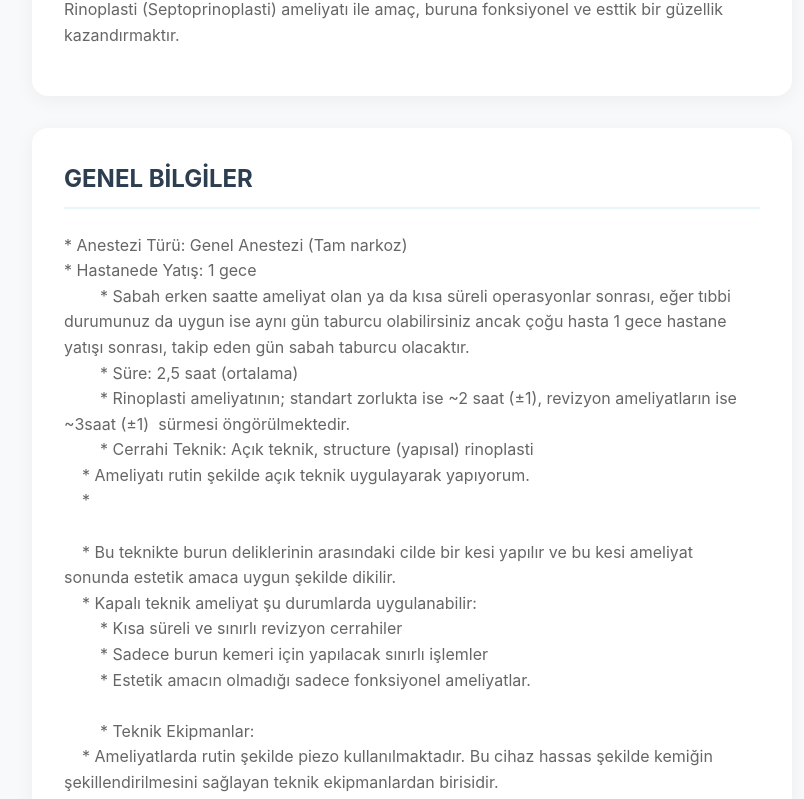
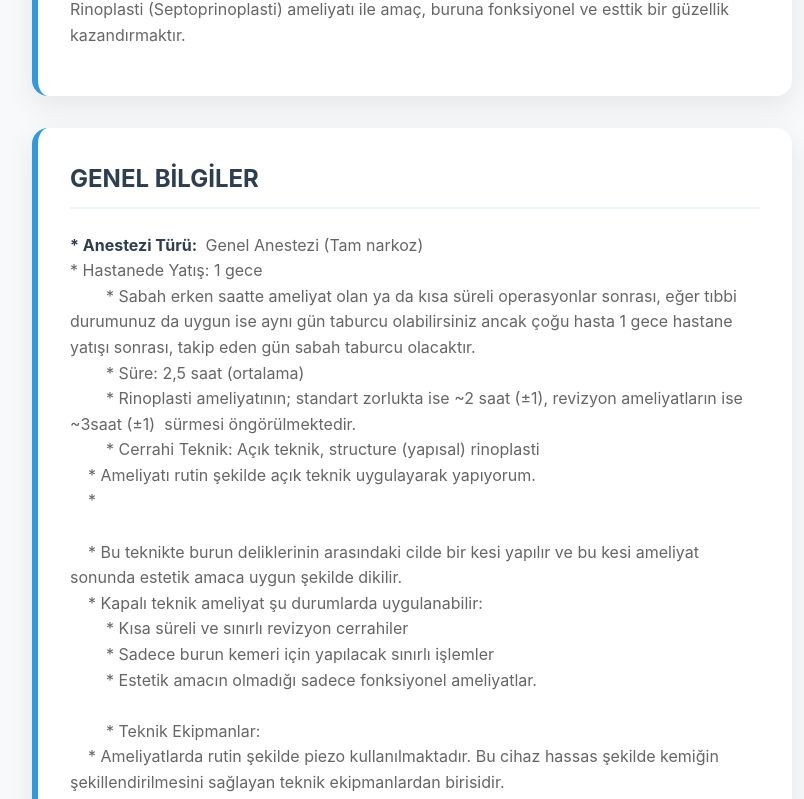
Before and after one commit to niedy707/rhinoplasty-info, a React (Vite) app: page / in a window 1280 px wide. Shown: the part 517-1316 px from the top of the page, without its empty margins (228-1032 px from the left). Built offline with nearby package versions, Linux system fonts and the light colour scheme.

Commit message:
Improve readability: bold keys before colons, enhance section styling

```diff
--- a/src/components/InfoSection.jsx
+++ b/src/components/InfoSection.jsx
@@ -1,18 +1,35 @@
 import React from 'react';
 
 export default function InfoSection({ data, isEditing, tabId, onAddSubsection }) {
+    // Helper to bold text before the first colon
+    const formatText = (text) => {
+        if (!text || typeof text !== 'string') return text;
+
+        const firstColonIndex = text.indexOf(':');
+        if (firstColonIndex !== -1 && firstColonIndex < 50) { // Limit length to avoid false positives in long sentences
+            const title = text.substring(0, firstColonIndex);
+            const content = text.substring(firstColonIndex + 1);
+            return (
+                <span>
+                    <strong className="highlight-key">{title}:</strong>{content}
+                </span>
+            );
+        }
+        return text;
+    };
+
     return (
         <section className="info-section">
             {data.title && <h2 className="section-title">{data.title}</h2>}
 
-            {data.text && <p className="section-text">{data.text}</p>}
+            {data.text && <p className="section-text">{formatText(data.text)}</p>}
 
             {data.items && (
                 <ul className="info-list">
                     {data.items.map((item, index) => (
                         <li key={index} className="info-item">
                             <span className="bullet">•</span>
-                            <span>{item}</span>
+                            <span>{formatText(item)}</span>
                         </li>
                     ))}
                 </ul>
@@ -24,14 +41,14 @@ export default function InfoSection({ data, isEditing, tabId, onAddSubsection })
                         <div key={subIndex} className="subsection">
                             <h3 className="subsection-title">{sub.title}</h3>
 
-                            {sub.text && <p className="section-text">{sub.text}</p>}
+                            {sub.text && <p className="section-text">{formatText(sub.text)}</p>}
 
                             {sub.items && (
                                 <ul className="info-list">
                                     {sub.items.map((item, itemIndex) => (
                                         <li key={itemIndex} className="info-item">
                                             <span className="bullet">•</span>
-                                            <span>{item}</span>
+                                            <span>{formatText(item)}</span>
                                         </li>
                                     ))}
                                 </ul>
--- a/src/index.css
+++ b/src/index.css
@@ -80,7 +80,10 @@ h1 {
   border-radius: var(--border-radius);
   padding: 2rem;
   margin-bottom: 2rem;
-  box-shadow: var(--shadow);
+  box-shadow: 0 10px 30px rgba(0, 0, 0, 0.08);
+  /* Deeper shadow */
+  border-left: 6px solid var(--accent-color);
+  /* Accent border */
   transition: var(--transition);
   animation: fadeIn 0.5s ease-out;
 }
@@ -127,10 +130,19 @@ h1 {
 }
 
 .subsection {
-  background: #f8f9fa;
+  background: #f1f5f9;
+  /* Slightly darker/cooler background */
   border-radius: 12px;
   padding: 1.5rem;
   margin-bottom: 1.5rem;
+  border: 1px solid rgba(0, 0, 0, 0.05);
+  box-shadow: inset 0 2px 4px rgba(0, 0, 0, 0.02);
+}
+
+.highlight-key {
+  color: var(--primary-color);
+  font-weight: 700;
+  margin-right: 4px;
 }
 
 .subsection-title {
```
